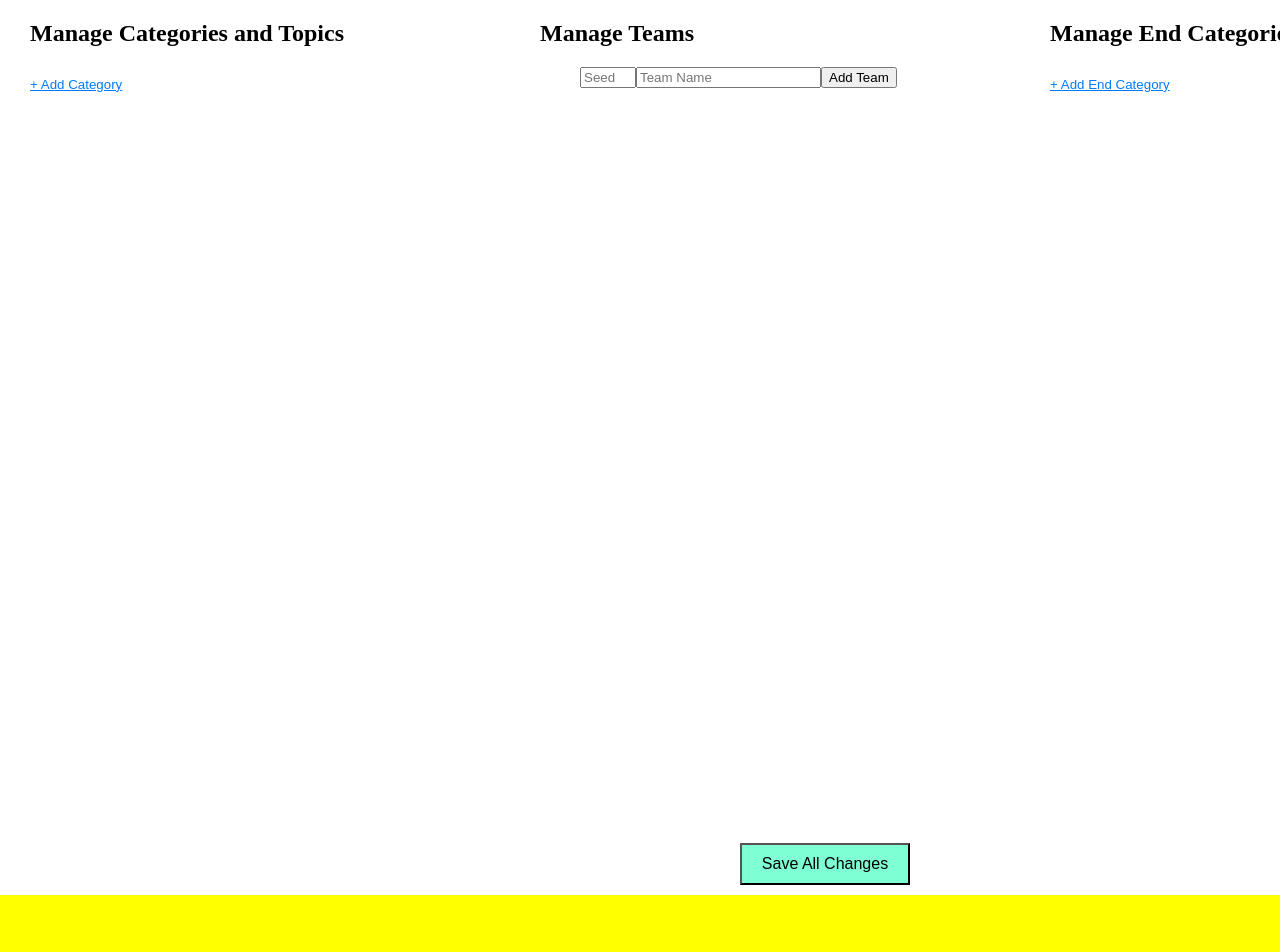
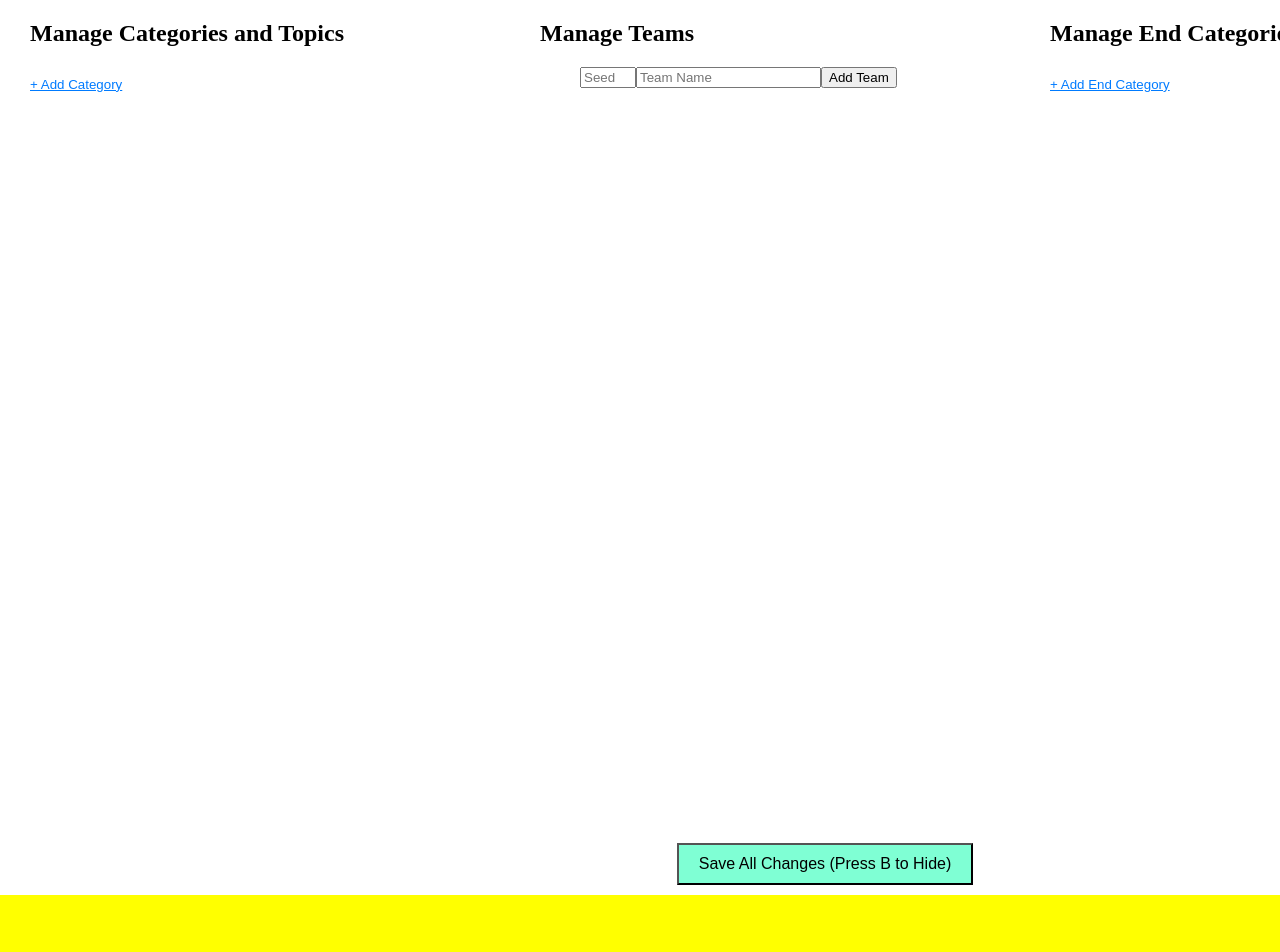
Before and after one commit to stinnettstan/stream-bar, a Preact app: page / in a window 1280 px wide. Shown: the top 952 px of the page. Built offline with nearby package versions, Linux system fonts and the light colour scheme; the HTML template or start-up script is replaced by a standard one.

Commit message:
feat: B hotkey to hide/show the input forms

```diff
--- a/src/App.js
+++ b/src/App.js
@@ -115,6 +115,7 @@ const App = () => {
   const [teams, setTeams] = useState([]);
   const pregeneratedRounds = pregenerateRounds(teams.length);
   const updatedFirstRoundMatchups = createInitialMatchups(teams);
+  const [isBackendUiVisible, setIsBackendUiVisible] = useState(true);
   if (pregeneratedRounds.length > 0) {
     pregeneratedRounds[0].brackets = updatedFirstRoundMatchups
   }
@@ -293,6 +294,8 @@ const App = () => {
         selectWinner(1);
       } else if (e.key === "ArrowLeft") {
         selectWinner(0);
+      } else if (e.key === "b") {
+        setIsBackendUiVisible(prev => !prev);
       }
     };
 
@@ -302,7 +305,7 @@ const App = () => {
 
   return (
     <div id="main-container">
-      <BackendUI onCategoriesWithTopicsChange={handleCategoryTopicChange} onTeamsChange={handleTeamsChange} onEndCategoriesWithTopicsChange={handleEndCategoriesWithTopicsChange} />
+      {isBackendUiVisible && <BackendUI onCategoriesWithTopicsChange={handleCategoryTopicChange} onTeamsChange={handleTeamsChange} onEndCategoriesWithTopicsChange={handleEndCategoriesWithTopicsChange} />}
       <Sidebar categoriesWithTopics={categoriesWithTopics} endCategoriesWithTopics={endCategoriesWithTopics} rounds={rounds} activeItem={activeItem} setActiveItem={setActiveItem} scrollToActiveHeader={scrollToActiveHeader} />
       <BottomBar activeItem={activeItem} />
     </div>
--- a/src/BackendUI.js
+++ b/src/BackendUI.js
@@ -235,7 +235,7 @@ const BackendUI = ({ onCategoriesWithTopicsChange, onEndCategoriesWithTopicsChan
             </div>
             <div id="save-button-container">
                 <button onClick={handleSave} style={{ padding: '10px 20px', backgroundColor: 'aquamarine', fontSize: '16px' }}>
-                    Save All Changes
+                    Save All Changes (Press B to Hide)
                 </button>
             </div>
         </div>
```
